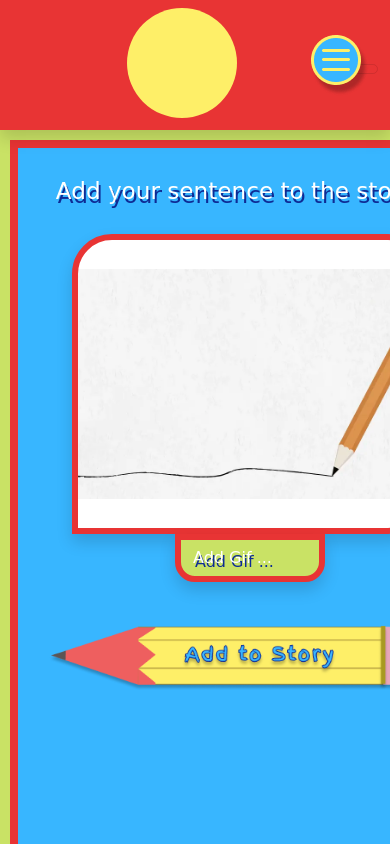
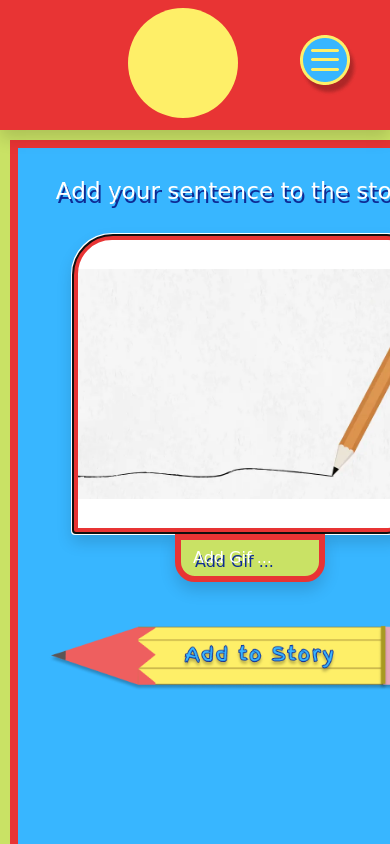
Before and after one commit to Tari38/FP-Story-Mashups, a website: page index.html in a window 390 px wide. Shown: the top 844 px of the page. Drawn offline with nearby package versions, Linux system fonts and the light colour scheme; grey boxes are pictures that could not be loaded; a web font is replaced by a local one.

Commit message:
fixed issue with burger menu border and got the cursor for the textarea to start at the beginning on click

```diff
--- a/index.html
+++ b/index.html
@@ -35,11 +35,11 @@
 
                 <!-- burger menu toggler -->
                 <div class="toggler-container">
-                    <button class="navbar-toggler" type="button" data-bs-toggle="offcanvas" data-bs-target="#offcanvasNavbar" aria-controls="offcanvasNavbar" aria-expanded="false" aria-label="Toggle navigation">
+                    <div class="navbar-toggler" type="button" data-bs-toggle="offcanvas" data-bs-target="#offcanvasNavbar" aria-controls="offcanvasNavbar" aria-expanded="false" aria-label="Toggle navigation">
                         <span class="toggler-icon">
                             <img id="toggler-icon" src="./assets/burger menu.png" alt="menu">
                         </span>
-                    </button>
+                    </div>
                 </div>
 
                 <!-- offcanvas menu -->
@@ -76,9 +76,7 @@
             <div class="container-left">
                 <h3 class="font">Add your sentence to the story ...</h3>
                 <form id="post-input-container">
-                    <textarea for="add-post-button" type="submit" class="shadow">
-
-                    </textarea>
+                    <textarea for="add-post-button" type="submit" class="shadow" maxlength="150" autofocus required></textarea>
 
                     <button id="add-gif" class="btn shadow">Add Gif ...</button>
 
--- a/styles.css
+++ b/styles.css
@@ -67,8 +67,17 @@ color: C9E265; bright green */
     transition: 1s ease-in-out;
 }
 
+/* ---- Nav bar styling and fixes ---- */
 
-/* input areas */
+.navbar-toggler {
+    border: none;
+}
+
+span.navbar-toggler:active {
+    border: none;
+}
+
+/*  ---- input areas ---- */
 
 textarea {
     display: flex;
@@ -89,6 +98,8 @@ textarea {
     color: #0E2B95;
     transition: 1s ease-in-out;
     margin: 20px auto 0;
+    text-align: left;
+
 }
 
 .submitted-post {
@@ -104,7 +115,7 @@ textarea {
 
 
 
-/* RESPONSIVE MEDIA */
+/* ---- RESPONSIVE MEDIA ---- */
 
 @media only screen and (max-width: 1313px) {
     textarea {
@@ -166,9 +177,9 @@ footer {
 }
 
 
-/* emojis */
+/* ---- emojis ---- */
 
-.react {
+.react {                    /* class selector for the emoji reactions */
     display: inline-flex;
     cursor: pointer;
     width: 70px;
```
